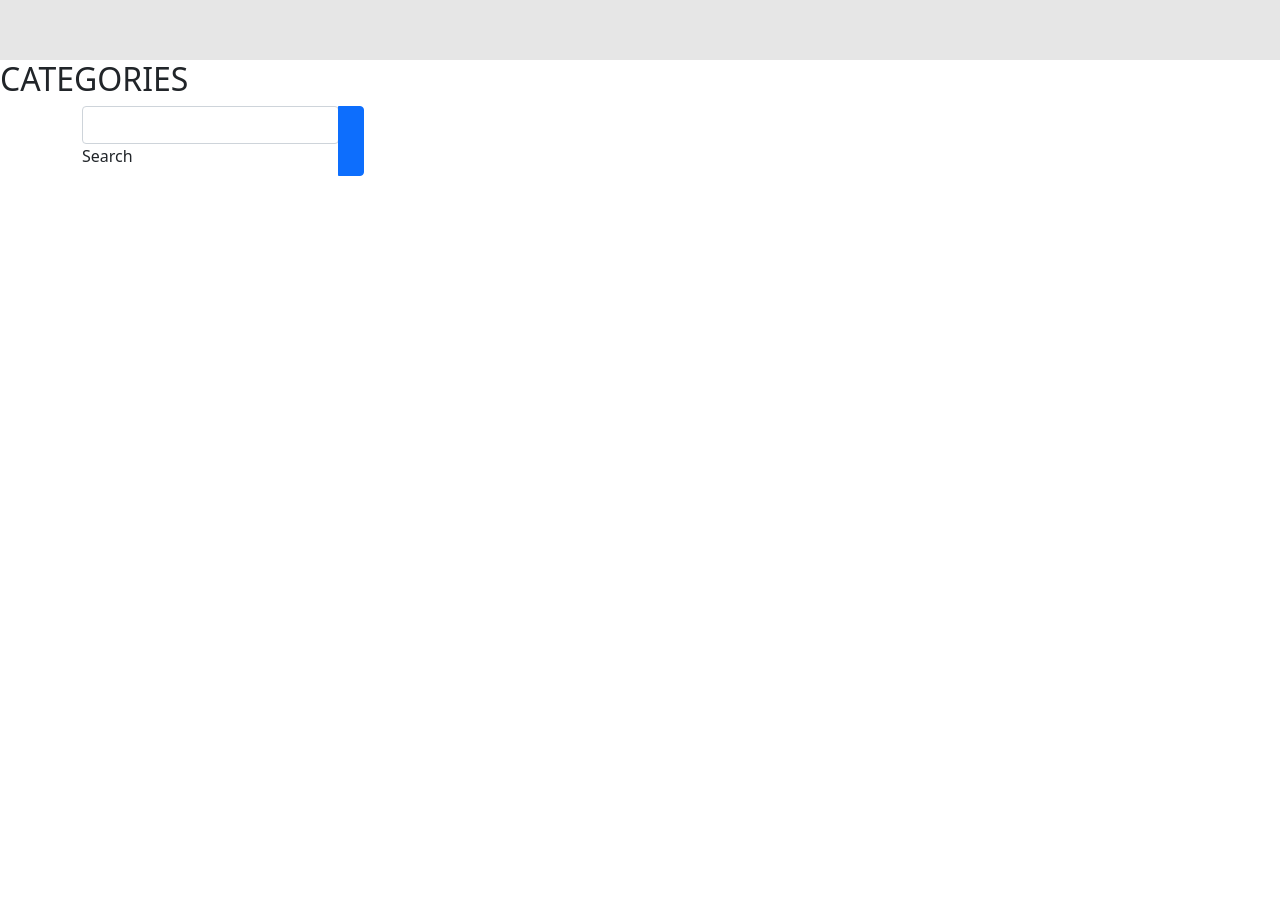
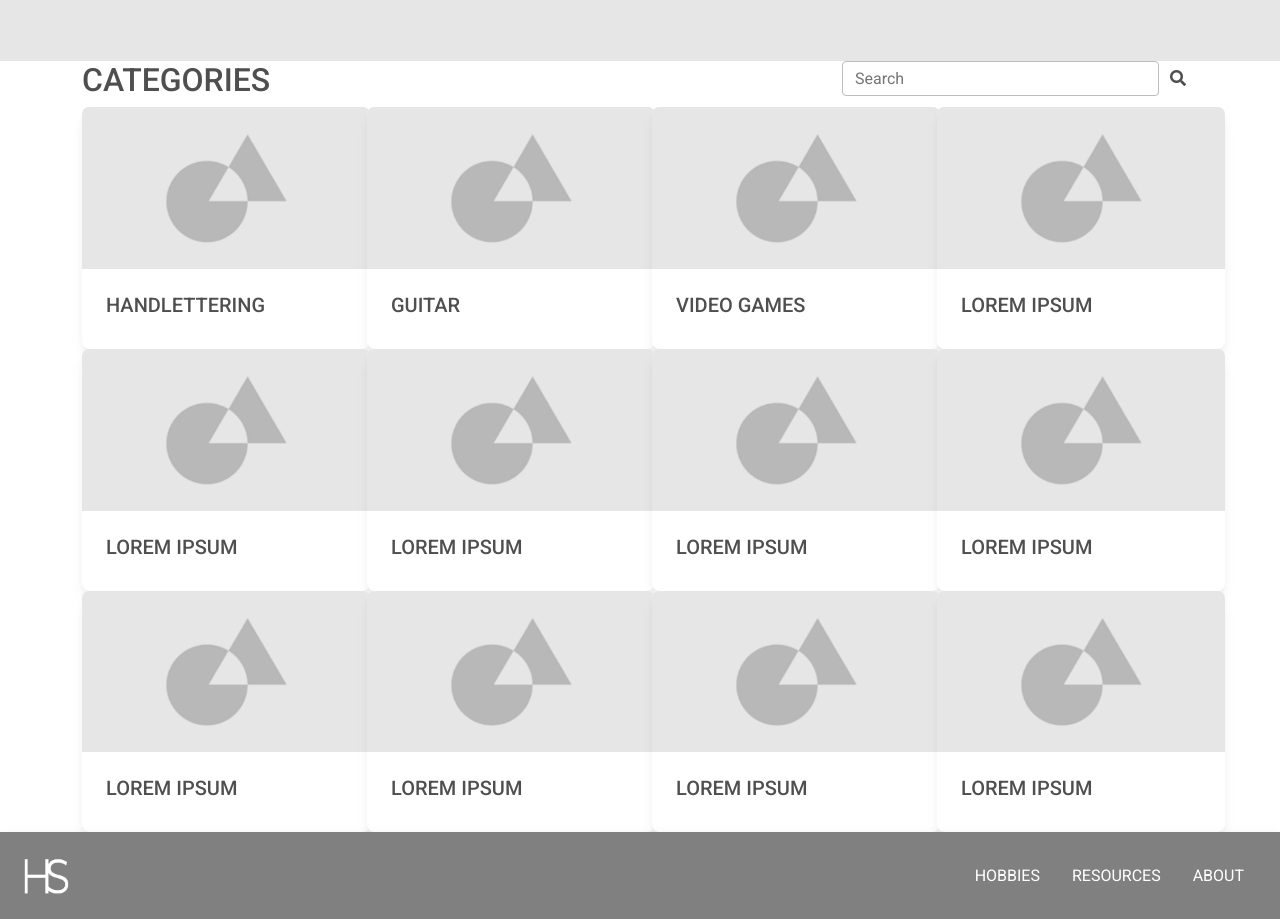
Before and after one commit to jsantosux/UX_UI_HW_21, a plain HTML site: page index.html in a window 1280 px wide. Shown: the part 801-1720 px from the top of the page. Before the commit the page ends 977 px from the top, so only its background shows below. Drawn offline with nearby package versions, Linux system fonts and the light colour scheme.

Commit message:
development for 2nd page

```diff
--- a/css/handlettering.css
+++ b/css/handlettering.css
@@ -0,0 +1,66 @@
+.navbar {
+    position: fixed;
+    width: 100%;
+    background-size: cover;
+    background-color: black;
+    z-index: 10;
+    color: white;
+    padding: 20px;
+}
+
+
+.navbar a {
+    color: white !important;
+}
+
+.nav {
+    margin-left: auto;
+    margin-right: 0 !important;
+}
+
+.intro {
+    background-color: black;
+    color: white;
+}
+
+h1 {
+    font-family: 'Style Script', cursive;
+}
+
+.intro {
+    padding-top: 60px;
+}
+
+.howto {
+    padding: 50px;
+}
+
+.tools {
+    text-align: center;
+}
+
+.tips {
+    padding: 50px;
+}
+
+.howto {
+    text-align: center;
+}
+
+.image-stack {
+    display: grid;
+    grid-template-columns: repeat(12, 1fr);
+    position: relative;
+}
+
+.image-stack__item--top{
+    grid-column: 1 / span 8;
+    grid-row: 1;
+    padding-top: 90%;
+    z-index: 1;
+}
+
+.image-stack__item--bottom {
+    grid-column:  3 / -1;
+    grid-row:  1;
+}
--- a/css/style.css
+++ b/css/style.css
@@ -8,9 +8,6 @@
     padding: 20px;
 }
 
-/* .nav-item {
-    margin: 10px;
-} */
 
 .navbar a {
     color: white !important;
@@ -40,3 +37,7 @@
     color:black;
     text-align: right;
   }
+
+  .footer {
+      background-color:#808080;
+  }
--- a/index.html
+++ b/index.html
@@ -29,6 +29,23 @@
             a.appendChild(r);
         })(window,document,'https://static.hotjar.com/c/hotjar-','.js?sv=');
     </script>
+<!--ICON IMPORT-->
+
+<!-- Font Awesome -->
+<link
+  href="https://cdnjs.cloudflare.com/ajax/libs/font-awesome/5.15.1/css/all.min.css"
+  rel="stylesheet"
+/>
+<!-- Google Fonts -->
+<link
+  href="https://fonts.googleapis.com/css?family=Roboto:300,400,500,700&display=swap"
+  rel="stylesheet"
+/>
+<!-- MDB -->
+<link
+  href="https://cdnjs.cloudflare.com/ajax/libs/mdb-ui-kit/3.6.0/mdb.min.css"
+  rel="stylesheet"
+/>
     <title>HobbyShop</title>
 </head>
 <body>
@@ -63,20 +80,173 @@
         <a class="btn btn-primary btn-lg" href="#" role="button">EXPLORE HOBBIES</a>
     </div>
   </div>
+<!-- section header and search bar-->
+<section>
+    <div class="container">
+        <div class="row">
+            <div class="col-8">
+                <h2 class="headerCat">CATEGORIES</h2>
+            </div>
+            <div class="col-4">
+                <div class="input-group rounded">
+                    <input type="search" class="form-control rounded" placeholder="Search" aria-label="Search"
+                        aria-describedby="search-addon" />
+                    <span class="input-group-text border-0" id="search-addon">
+                    <i class="fas fa-search"></i>
+                    </span>
+                </div>
+            </div>
+        </div>
+    </div>
+</section>
 
-  <section>
-      <h2 class="headerCat">CATEGORIES</h2>
-      <div class="container">
-        <div class="input-group">
-            <div class="form-outline">
-              <input type="search" id="form1" class="form-control" />
-              <label class="form-label" for="form1">Search</label>
+<!--CONTENT SECTION -- BOOTSTRAP COMPONENT - ROW 1-->
+<div class="container">
+    <div class="row">
+<!--CARD 1-->
+        <div class="col-3">
+            <div class="card" style="width: 18rem;">
+                <img src="images/↳ 🖼 Image.png" class="card-img-top" alt="Arts&Crafts" href="handlettering.html">
+                <div class="card-body">
+                    <h5 class="card-title">HANDLETTERING</h5>
+                </div>
+              </div>
+        </div>
+<!--CARD 2-->
+        <div class="col-3">
+            <div class="card" style="width: 18rem;">
+                <img src="images/↳ 🖼 Image.png" class="card-img-top" alt="...">
+                <div class="card-body">
+                  <h5 class="card-title">GUITAR</h5>
+                </div>
+              </div>
+        </div>
+<!--CARD 3-->
+        <div class="col-3">
+            <div class="card" style="width: 18rem;">
+                <img src="images/↳ 🖼 Image.png" class="card-img-top" alt="...">
+                <div class="card-body">
+                <h5 class="card-title">VIDEO GAMES</h5>
+                </div>
             </div>
-            <button type="button" class="btn btn-primary">
-              <i class="fas fa-search"></i>
-            </button>
-          </div>
+        </div>
+<!--CARD 4-->
+        <div class="col-3">
+            <div class="card" style="width: 18rem;">
+                <img src="images/↳ 🖼 Image.png" class="card-img-top" alt="...">
+                <div class="card-body">
+                <h5 class="card-title">LOREM IPSUM</h5>
+                </div>
+            </div>
+        </div>
     </div>
+</div>
+
+<!--CONTENT ROW 2-->
+<div class="container">
+    <div class="row">
+<!--CARD 1-->
+        <div class="col-3">
+            <div class="card" style="width: 18rem;">
+                <img src="images/↳ 🖼 Image.png" class="card-img-top" alt="...">
+                <div class="card-body">
+                  <h5 class="card-title">LOREM IPSUM</h5>
+                </div>
+              </div>
+        </div>
+<!--CARD 2-->
+        <div class="col-3">
+            <div class="card" style="width: 18rem;">
+                <img src="images/↳ 🖼 Image.png" class="card-img-top" alt="...">
+                <div class="card-body">
+                  <h5 class="card-title">LOREM IPSUM</h5>
+                </div>
+              </div>
+        </div>
+<!--CARD 3-->
+        <div class="col-3">
+            <div class="card" style="width: 18rem;">
+                <img src="images/↳ 🖼 Image.png" class="card-img-top" alt="...">
+                <div class="card-body">
+                <h5 class="card-title">LOREM IPSUM</h5>
+                </div>
+            </div>
+        </div>
+<!--CARD 4-->
+        <div class="col-3">
+            <div class="card" style="width: 18rem;">
+                <img src="images/↳ 🖼 Image.png" class="card-img-top" alt="...">
+                <div class="card-body">
+                <h5 class="card-title">LOREM IPSUM</h5>
+                </div>
+            </div>
+        </div>
+    </div>
+</div>
+
+<!--CONTENT ROW 3-->
+<div class="container">
+    <div class="row">
+<!--CARD 1-->
+        <div class="col-3">
+            <div class="card" style="width: 18rem;">
+                <img src="images/↳ 🖼 Image.png" class="card-img-top" alt="...">
+                <div class="card-body">
+                  <h5 class="card-title">LOREM IPSUM</h5>
+                </div>
+              </div>
+        </div>
+<!--CARD 2-->
+        <div class="col-3">
+            <div class="card" style="width: 18rem;">
+                <img src="images/↳ 🖼 Image.png" class="card-img-top" alt="...">
+                <div class="card-body">
+                  <h5 class="card-title">LOREM IPSUM</h5>
+                </div>
+              </div>
+        </div>
+<!--CARD 3-->
+        <div class="col-3">
+            <div class="card" style="width: 18rem;">
+                <img src="images/↳ 🖼 Image.png" class="card-img-top" alt="...">
+                <div class="card-body">
+                <h5 class="card-title">LOREM IPSUM</h5>
+                </div>
+            </div>
+        </div>
+<!--CARD 4-->
+        <div class="col-3">
+            <div class="card" style="width: 18rem;">
+                <img src="images/↳ 🖼 Image.png" class="card-img-top" alt="...">
+                <div class="card-body">
+                <h5 class="card-title">LOREM IPSUM</h5>
+                </div>
+            </div>
+        </div>
+    </div>
+</div>
+<!--END OF CONTENT SECTION-->
+
+
+<!--FOOTER SECTION - BOOTSTRAP COMPONENT-->
+<section class="footer">
+<nav class="navbar footer">
+    <a class="navbar-brand" href="#">
+      <img src="images/HS_Logo.png" width="50" height="60" alt="Logo">
+    </a>
+
+    <ul class="nav justify-content-end">
+      <li class="nav-item">
+        <a class="nav-link active" href="#">HOBBIES</a>
+      </li>
+      <li class="nav-item">
+        <a class="nav-link" href="#">RESOURCES</a>
+      </li>
+      <li class="nav-item my-10">
+        <a class="nav-link" href="#">ABOUT</a>
+      </li>
+    </ul>
+  </nav>
   </section>
 
 </body>
```
Also changed, not shown: handlettering.html (+262 -0 lines), images/↳ 🖼 Image.png (added).
